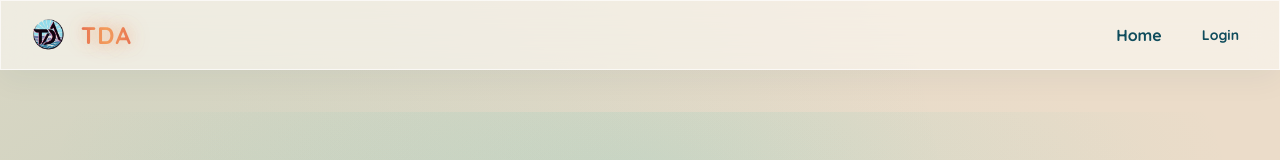
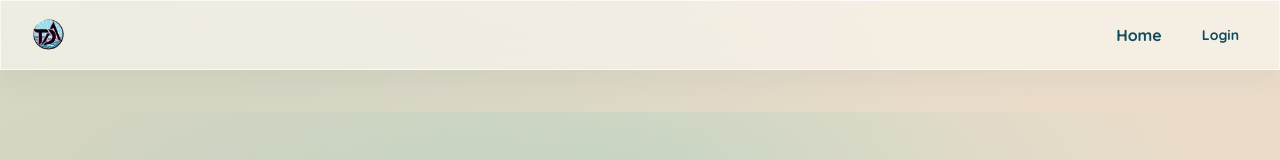
Before and after one commit to nxndinisxh/tda-bootcamp26-website, a React (Vite) app in the folder frontend/: page / in a window 1280 px wide. Shown: the top 160 px of the page. Built offline with nearby package versions, Linux system fonts and the light colour scheme.

Commit message:
style: fix squished favicon and keep only logo image in navbar

```diff
--- a/frontend/src/App.jsx
+++ b/frontend/src/App.jsx
@@ -32,11 +32,8 @@ const Navbar = () => {
 
   return (
     <nav className="glass fixed top-0 left-0 right-0 z-50 px-6 py-4 flex items-center justify-between border-b border-white/40">
-      <Link to="/" className="flex items-center gap-2.5">
+      <Link to="/" className="flex items-center">
         <img src="/TDA-logo.png" alt="TDA Logo" className="h-8 w-auto object-contain hover:scale-105 transition-all duration-200" />
-        <span className="text-2xl font-extrabold tracking-wider bg-gradient-to-r from-beach-coral via-beach-gold to-beach-coral bg-clip-text text-transparent text-glow-sunset">
-          TDA
-        </span>
       </Link>
 
       <div className="flex items-center gap-6">
```
Also changed, not shown: frontend/public/favicon.png.
